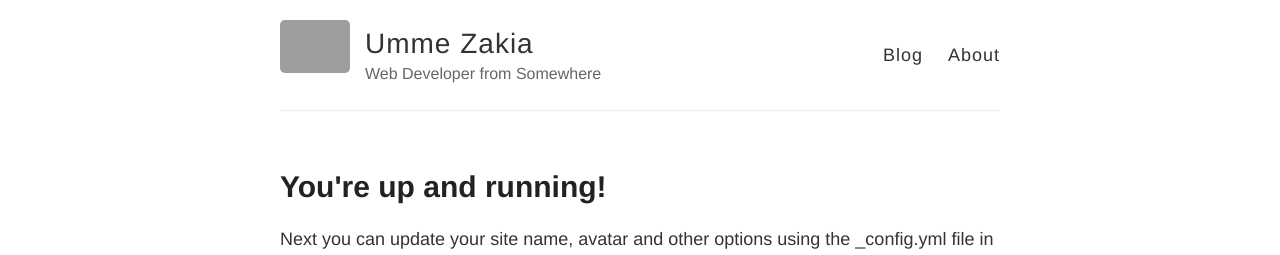
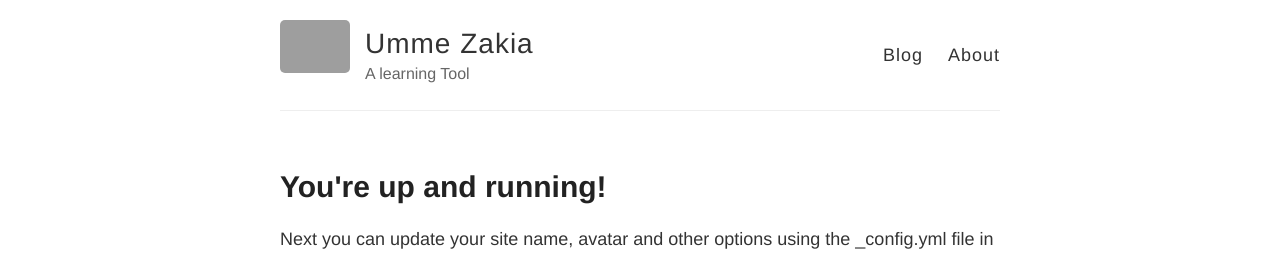
Before and after one commit to ummezakia/ummezakia.github.io, a Jekyll site: the page built from index.html, in a window 1280 px wide. Shown: the top 255 px of the page. Built offline with Jekyll 4.4.1, drawn with Linux system fonts in a browser that asks for light colours; grey boxes are pictures that could not be loaded.

Commit message:
Change to see

```diff
--- a/_config.yml
+++ b/_config.yml
@@ -6,7 +6,7 @@
 name: Umme Zakia
 
 # Short bio or description (displayed in the header)
-description: Web Developer from Somewhere
+description: A learning Tool
 
 # URL of your avatar or profile pic (you could use your GitHub profile pic)
 avatar: https://raw.githubusercontent.com/barryclark/jekyll-now/master/images/jekyll-logo.png
```
